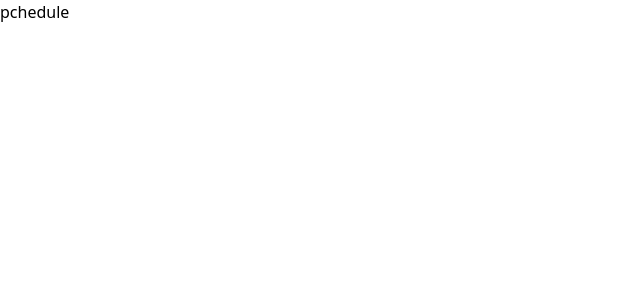
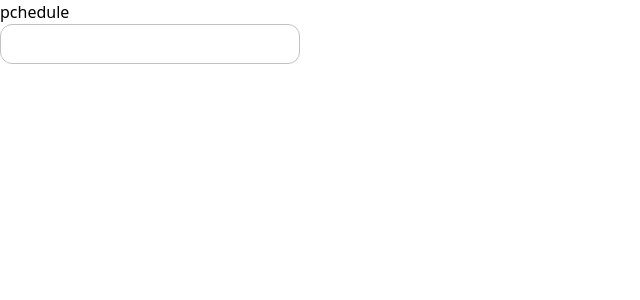
Before and after one commit to oz-main-fe-12-team4/oz_pchedule_fe, a React (Vite) app: page / in a window 1280 px wide. Shown: the top 300 px of the page, without its empty margins (0-640 px from the left). Built offline with nearby package versions, Linux system fonts and the light colour scheme.

Commit message:
[chore] ci workflows 추가

```diff
--- a/src/App.jsx
+++ b/src/App.jsx
@@ -1,7 +1,10 @@
+import Input from "./components/Input";
+
 function App() {
   return (
     <>
       <div>pchedule</div>
+      <Input />
     </>
   );
 }
--- /dev/null
+++ b/src/components/Input.jsx
@@ -0,0 +1,41 @@
+import { useState } from "react";
+
+const Input = ({
+  type,
+  placeHolder,
+  value,
+  setValue,
+  pattern,
+  errorMessage,
+  required,
+  compareValue = null,
+}) => {
+  const [isError, setIsError] = useState(false);
+
+  const handleChange = (e) => {
+    setValue(e.target.value);
+
+    const isValid = e.target.validity.valid;
+    // console.log(e.target.validity);
+    const isMatch = compareValue === null || compareValue === e.target.value;
+    setIsError(!isValid || !isMatch);
+  };
+  return (
+    <>
+      <label className="flex flex-col gap-1">
+        <input
+          type={type}
+          placeholder={placeHolder}
+          value={value}
+          pattern={pattern}
+          required={required}
+          className={`w-[300px] h-10 p-[0_25px] rounded-xl border border-[#C2C2C2]`}
+          onChange={handleChange}
+        />
+        {isError && <p className="text-[#790000]">{errorMessage}</p>}
+      </label>
+    </>
+  );
+};
+
+export default Input;
```
